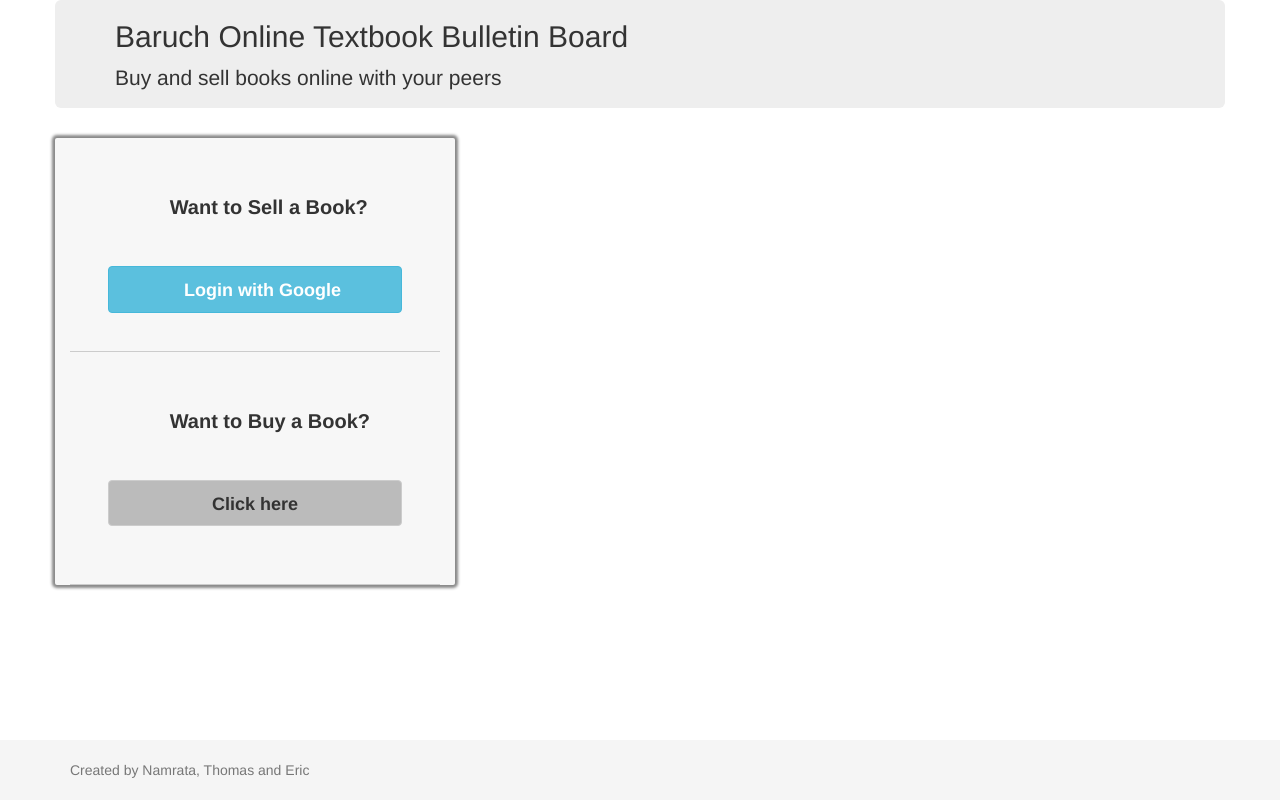
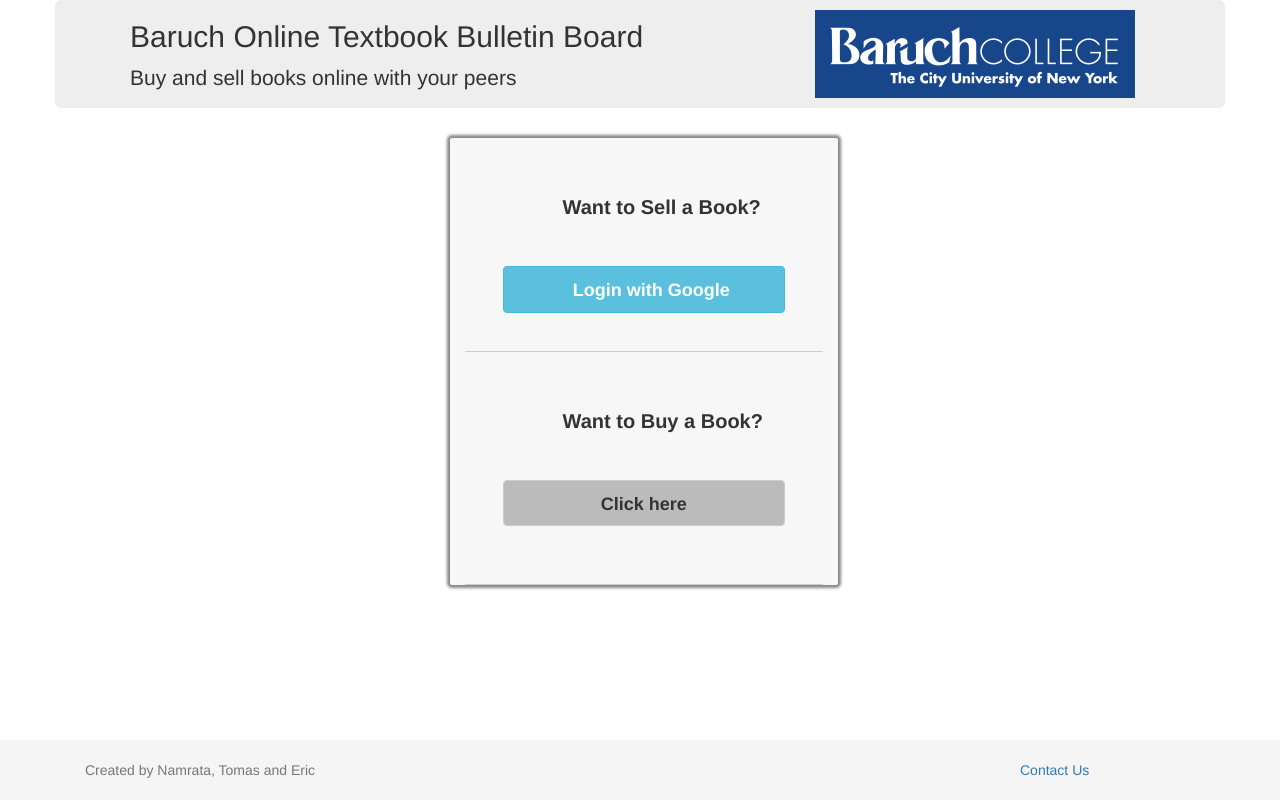
Before and after one commit to NMendon/bookz, a Flask app: page / in a window 1280 px wide. Run offline with Flask 2, Linux system fonts and the light colour scheme; some libraries are stand-ins or nearby versions.

Commit message:
Branding, contact page and more..

```diff
--- a/bookz/templates/base.html
+++ b/bookz/templates/base.html
@@ -47,7 +47,12 @@
         </div>
         <footer class="footer">
       <div class="container">
-        <p class="text-muted">Created by Namrata, Thomas and Eric</p>
+          <div class="col-md-4">
+              <p class="text-muted">Created by Namrata, Tomas and Eric</p>
+          </div>
+          <div class="col-md-offset-10">
+              <p class="text-muted"><a href="https://mail.google.com/mail/?view=cm&fs=1&to=test@gmail.com" target="_blank"> Contact Us</a> </p>
+          </div>
       </div>
     </footer>
     {% endblock %}
--- a/bookz/templates/buyer_search.html
+++ b/bookz/templates/buyer_search.html
@@ -69,6 +69,10 @@
             </table>
           </div>   <!-- table div -->
 
+          <hr>
+          <div class="page-header">
+            <p class="lead"><a href="/buyer"> Search Something Else? </a> </p>
+          </div>
       <!--<div class="row">
         <div class="col-md-3"><strong>Book Name</strong></div>
         <div class="col-md-1"><strong>Code</strong></div>
@@ -78,7 +82,6 @@
         <div class="col-md-1"><strong>Edit/Delete</strong></div>
       </div>
     -->
-         <hr>
      {% else %}
          <div class="page-header">
             <h1> No books for the search criteria</h1>
--- a/bookz/templates/index.html
+++ b/bookz/templates/index.html
@@ -10,10 +10,15 @@
 {% block content %}
 <div class="container">
     <div class="jumbotron row" style="padding-top: 0px;padding-bottom: 0px">
+        <div class="col-md-7">
             <h2>Baruch Online Textbook Bulletin Board</h2>
             <p> Buy and sell books online with your peers</p>
+            </div>
+        <div class="col-md-offset-8"  style="padding-top: 10px;">
+            <img src="{{ url_for('static', filename='images/Baruch_logo320px.png') }}" class="img-responsive" alt="Responsive image">
+        </div>
     </div>
-	<div class="row">
+	<div class="row col-md-offset-4">
 		<form class="form-signin mg-btm col-md-6" >
     	<h3 class="heading-desc col-md-offset-2"> Want to Sell a Book?</h3>
 		<div class="social-box">
@@ -40,6 +45,7 @@
 
 		</div>
       </form>
+
 	</div>
 </div>
 {% endblock %}
```
Also changed, not shown: bookz/static/images/Baruch_logo1024px.png (added), bookz/static/images/Baruch_logo1280px.png (renamed from bookz/static/images/Baruch_logo.png), bookz/static/images/Baruch_logo320px.png (added), bookz/static/images/Baruch_logo640px.png (added), bookz/static/images/Baruch_logo800px.png (added).
